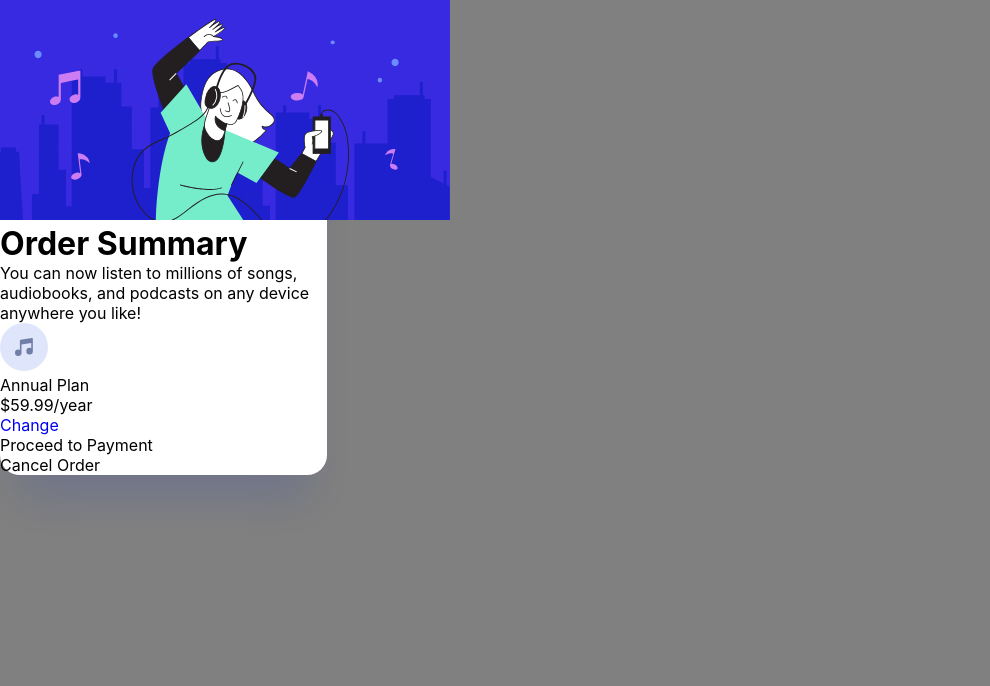
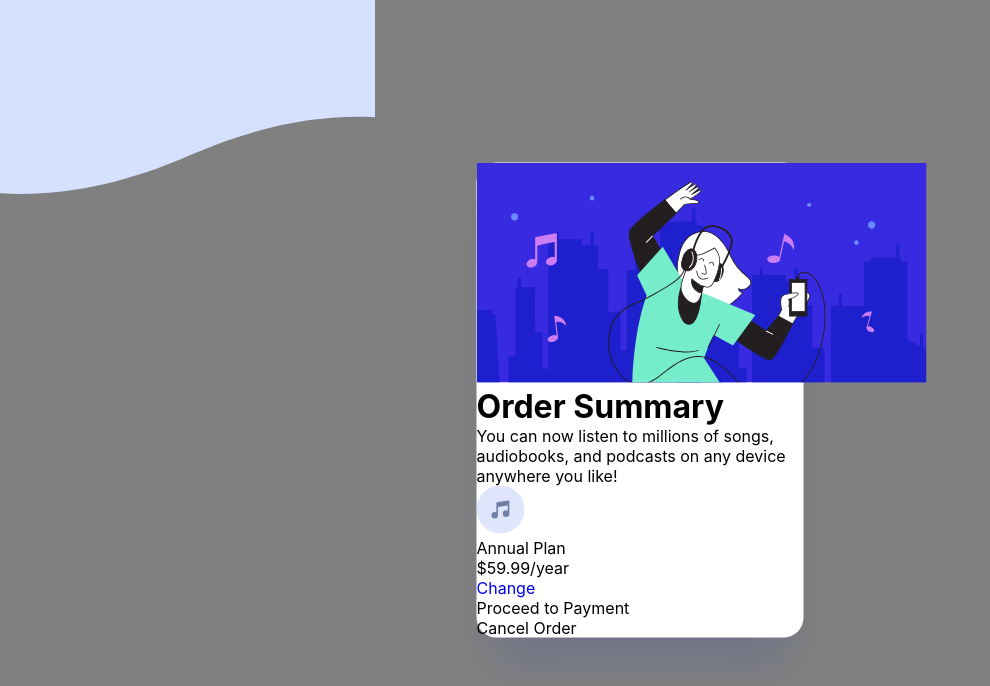
Before and after one commit to dlavrentev/order-summary-component, a React (Create React App) app: page / in a window 1280 px wide. Shown: the top 686 px of the page, without its empty margins (0-990 px from the left). Built offline with nearby package versions, Linux system fonts and the light colour scheme.

Commit message:
Update App.css

```diff
--- a/src/App.css
+++ b/src/App.css
@@ -20,6 +20,12 @@ html {
 
 body {
   background-color: gray;
+  background-image: url(./images/pattern-background-mobile.svg);
+  background-repeat: no-repeat;
+  position: absolute;
+  top: 50%;
+  left: 50%;
+  transform: translate(-50%, -50%);
 }
 
 .App {
```
